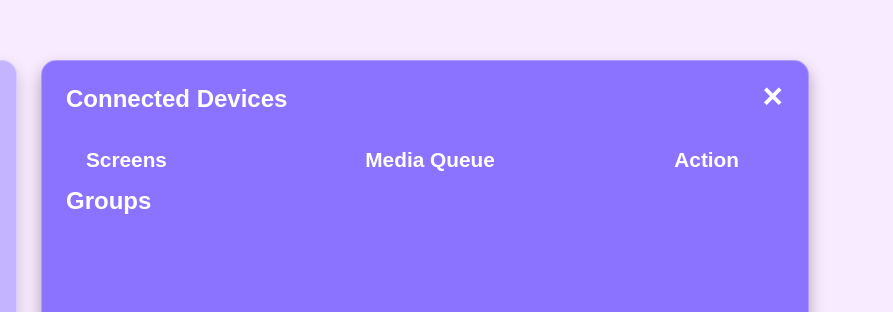
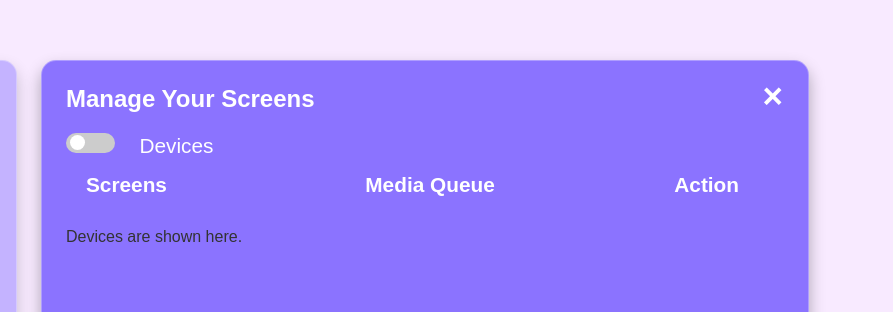
Before and after one commit to piyush-shrivastava-0170/test-website-for-chesney, a plain HTML site: page manage.html in a window 1280 px wide. Shown: the top 312 px of the page, 387-1280 px from the left. Drawn offline with Linux system fonts and the light colour scheme; no server answers.

Commit message:
toggle butoon in manage screen page

```diff
--- a/manage.html
+++ b/manage.html
@@ -7,7 +7,68 @@
   <title>Manage Devices and Groups</title>
   <link rel="stylesheet" href="manage.css">
   <link href="https://fonts.googleapis.com/css2?family=Poppins:wght@300;400;500;600;700&display=swap" rel="stylesheet">
+  <style>
 
+
+    .grid {
+      display: none;
+
+    }
+
+    .active {
+      display: block;
+    }
+
+    .toggle-switch {
+      position: relative;
+      display: inline-block;
+      width: 49px;
+      height: 20px;
+    }
+
+    .toggle-switch input {
+      display: none;
+    }
+
+    .slider {
+      position: absolute;
+      cursor: pointer;
+      background-color: #ccc;
+      border-radius: 34px;
+      top: 0;
+      left: 0;
+      right: 0;
+      bottom: 0;
+      transition: 0.4s;
+    }
+
+    .slider:before {
+      content: "";
+      position: absolute;
+      height: 15px;
+      width: 15px;
+      left: 4px;
+      bottom: 3px;
+      /* top: 4px; */
+      background-color: white;
+      border-radius: 50%;
+      transition: 0.4s;
+    }
+
+    input:checked + .slider {
+      background-color: #4CAF50;
+    }
+
+    input:checked + .slider:before {
+      transform: translateX(26px);
+    }
+    #toggle-label{
+      color: white;
+      font-size: 1.3em;
+      margin-left: 20px;
+      font-weight: 400;
+    }
+  </style>
 </head>
 
 <body>
@@ -22,8 +83,16 @@
 
     <!-- Right Section -->
     <div class="right-section">
-      <h2 class="section-title">Connected Devices</h2>
+      <h2 class="section-title">Manage Your Screens</h2>
       <span id="close-view-popup" class="close-modal">&times;</span>
+
+      <div class="toggle-container">
+        <label class="toggle-switch">
+          <input type="checkbox" id="toggle-view">
+          <span class="slider"></span>
+        </label>
+        <span id="toggle-label">Devices</span>
+      </div>
 
 
       <!-- Device Grid -->
@@ -32,15 +101,14 @@
         <h3>Media Queue</h3>
         <h3>Action</h3>
       </div>
-      <div class="device-grid" id="device-grid">
+      <div class="grid device-grid active" id="device-grid">
         <!-- Dynamically added device cards will appear here -->
+        <p>Devices are shown here.</p>
       </div>
 
-      <h2 class="section-title">Groups</h2>
-
-      <!-- Groups Grid -->
-      <div class="groups-grid" id="groups-list">
-        <!-- Dynamically added device cards will appear here -->
+      <div class="grid groups-grid" id="groups-list">
+        <!-- Dynamically added group cards will appear here -->
+        <p>Groups are shown here.</p>
       </div>
 
       <!-- Media Popup -->
@@ -145,6 +213,24 @@
   </div>
 
   <script type="module" src="manage_screen.js"></script>
+  <script>
+    const toggle = document.getElementById('toggle-view');
+    const deviceGrid = document.getElementById('device-grid');
+    const groupsGrid = document.getElementById('groups-list');
+    const label = document.getElementById('toggle-label');
+
+    toggle.addEventListener('change', () => {
+      if (toggle.checked) {
+        deviceGrid.classList.remove('active');
+        groupsGrid.classList.add('active');
+        label.textContent = "Groups";
+      } else {
+        groupsGrid.classList.remove('active');
+        deviceGrid.classList.add('active');
+        label.textContent = "Devices";
+      }
+    });
+  </script>
 
 </body>
 
```
